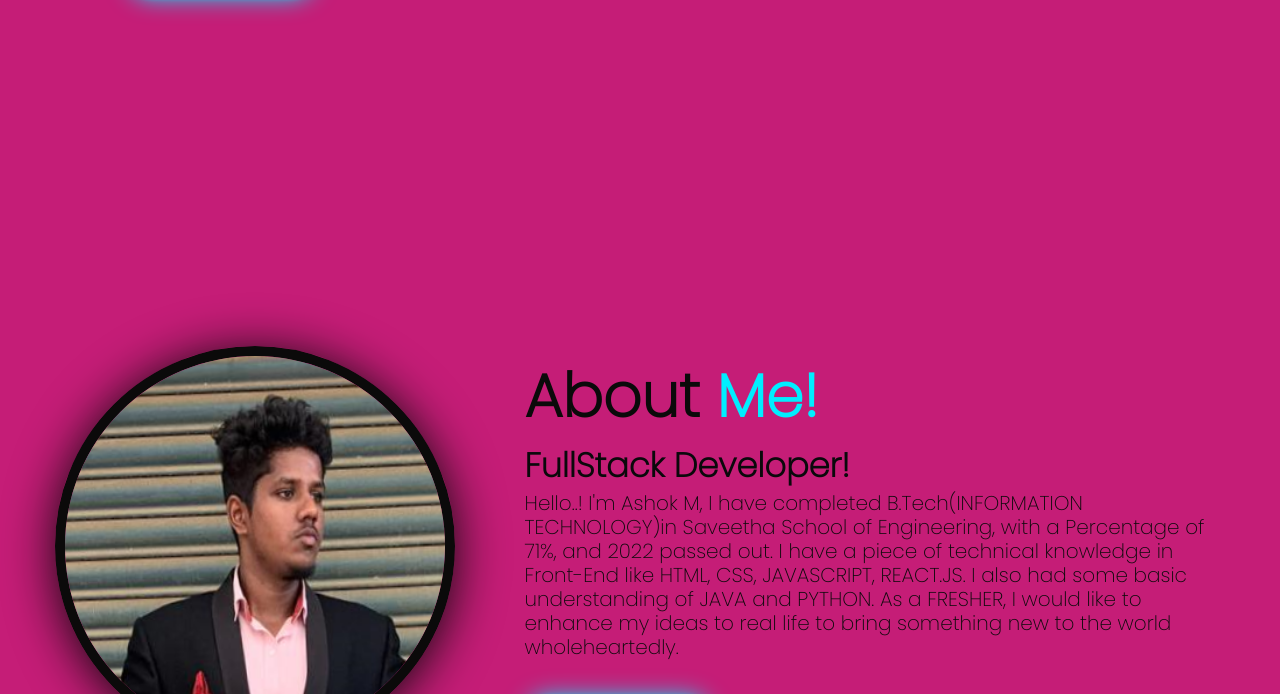
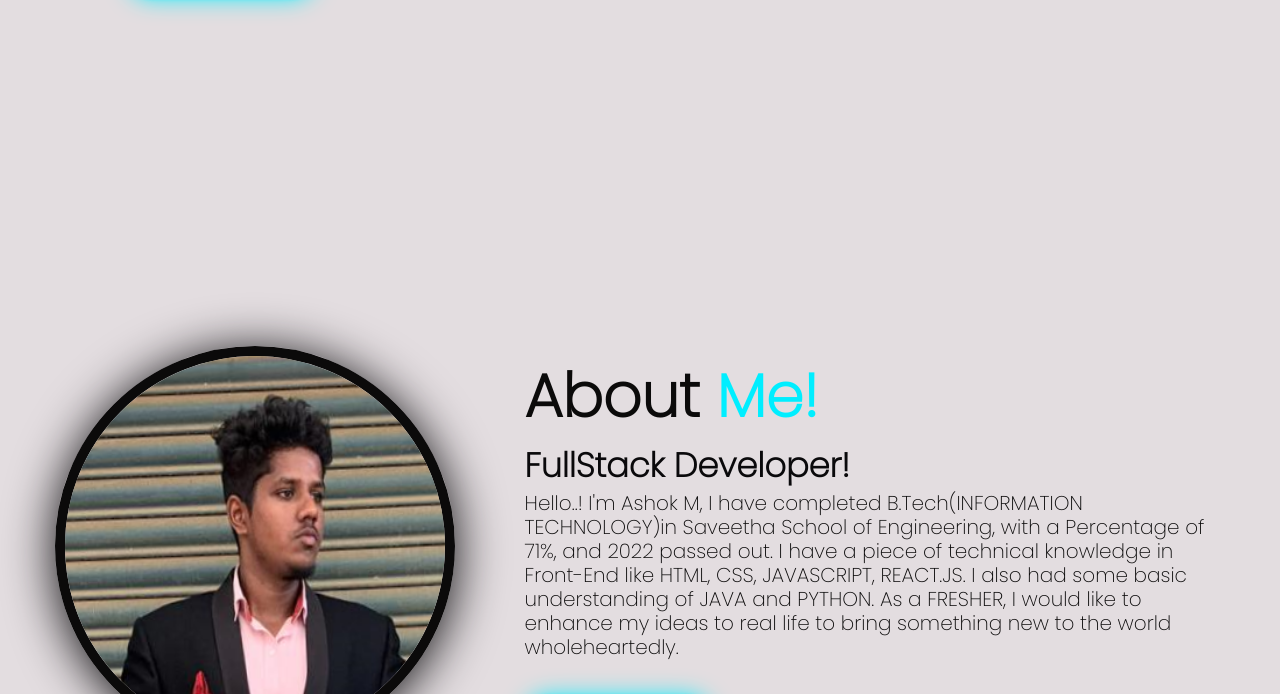
Before and after one commit to AshokSaran2000/Portfolio, a plain HTML site: page index.html in a window 1280 px wide. Shown: the part 671-1365 px from the top of the page. Drawn offline with nearby package versions, Linux system fonts and the light colour scheme.

Commit message:
Update stylesheet.css

```diff
--- a/stylesheet.css
+++ b/stylesheet.css
@@ -11,7 +11,7 @@
 }
 
 :root {
-        --bg-color:  #c51d77;
+        --bg-color:  #e3dde0;
         --second-bg-color: #4f9ecf;
         --text-color: #0b0a0a;
         --main-color: #3b0bca;
```
